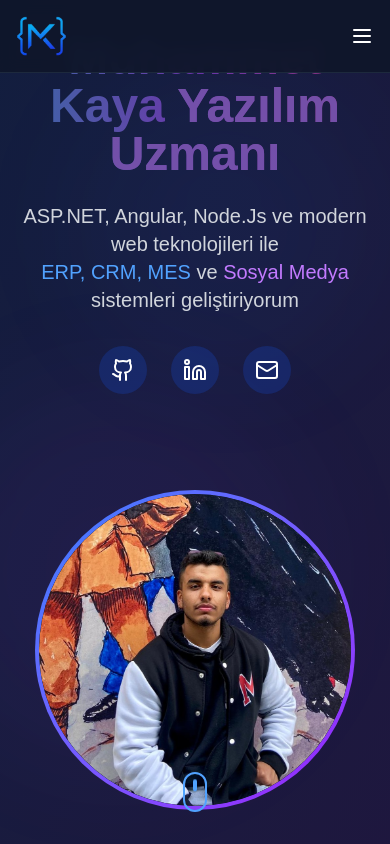
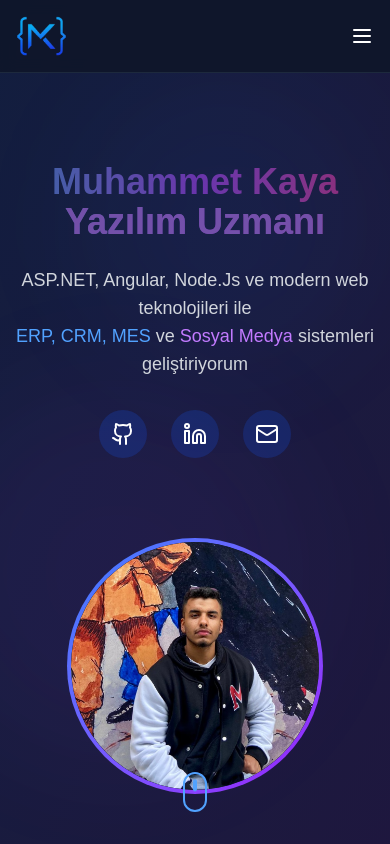
Before and after one commit to MehmetKarpuzx/myportfolio, a Next.js app: page / in a window 390 px wide. Shown: the top 844 px of the page. Built offline with nearby package versions, Linux system fonts and the light colour scheme.

Commit message:
Update hero section styles in Portfolio component

```diff
--- a/pages/index.tsx
+++ b/pages/index.tsx
@@ -325,8 +325,8 @@ const Portfolio = () => {
         )}
       </nav>
 
-      {/* Hero Section */}
-      <section id="home" className="min-h-screen flex items-center justify-center relative overflow-hidden">
+   {/* Hero Section */}
+      <section id="home" className="min-h-screen flex items-center justify-center relative overflow-hidden pt-20 md:pt-24">
         <div className="absolute inset-0 bg-gradient-to-br from-blue-900/20 to-purple-900/20"></div>
         <div className="absolute inset-0">
           <div className="absolute top-20 left-20 w-72 h-72 bg-blue-500/10 rounded-full blur-3xl animate-pulse"></div>
@@ -336,11 +336,11 @@ const Portfolio = () => {
         <div className="z-10 px-4 w-full">
           <div className="max-w-6xl mx-auto flex flex-col md:flex-row items-center justify-between">
             {/* Yazılar */}
-            <div className="md:w-2/3 w-full text-center md:text-left md:pr-12">
-              <h1 className="text-5xl md:text-7xl font-bold mb-6 bg-gradient-to-r from-blue-400 via-purple-500 to-pink-500 bg-clip-text text-transparent animate-pulse">
+            <div className="md:w-2/3 w-full text-center md:text-left md:pr-12 mt-8 md:mt-0">
+              <h1 className="text-4xl md:text-7xl font-bold mb-6 bg-gradient-to-r from-blue-400 via-purple-500 to-pink-500 bg-clip-text text-transparent animate-pulse">
                 Muhammet Kaya  <span className="text-purple-400">Yazılım Uzmanı</span>
               </h1>
-              <p className="text-xl md:text-2xl text-gray-300 mb-8 max-w-3xl mx-auto md:mx-0">
+              <p className="text-lg md:text-2xl text-gray-300 mb-8 max-w-3xl mx-auto md:mx-0">
                 ASP.NET, Angular, Node.Js ve modern web teknolojileri ile <br />
                 <span className="text-blue-400">ERP, CRM, MES</span> ve <span className="text-purple-400">Sosyal Medya</span> sistemleri geliştiriyorum
               </p>
@@ -357,8 +357,8 @@ const Portfolio = () => {
               </div>
             </div>
             {/* Profil Fotoğrafı */}
-            <div className="md:w-1/3 w-full flex justify-center md:justify-end mt-12 md:mt-0">
-              <div className="w-80 h-80 rounded-full bg-gradient-to-br from-blue-500 to-purple-600 p-1">
+            <div className="md:w-1/3 w-full flex justify-center md:justify-end mt-8 md:mt-0">
+              <div className="w-64 h-64 md:w-80 md:h-80 rounded-full bg-gradient-to-br from-blue-500 to-purple-600 p-1">
                 <div className="w-full h-full rounded-full bg-slate-900 flex items-center justify-center overflow-hidden">
                   <img src="/kisisel-foto.jpg" alt="Muhammet Kaya" className="w-full h-full object-cover rounded-full" />
                 </div>
```
